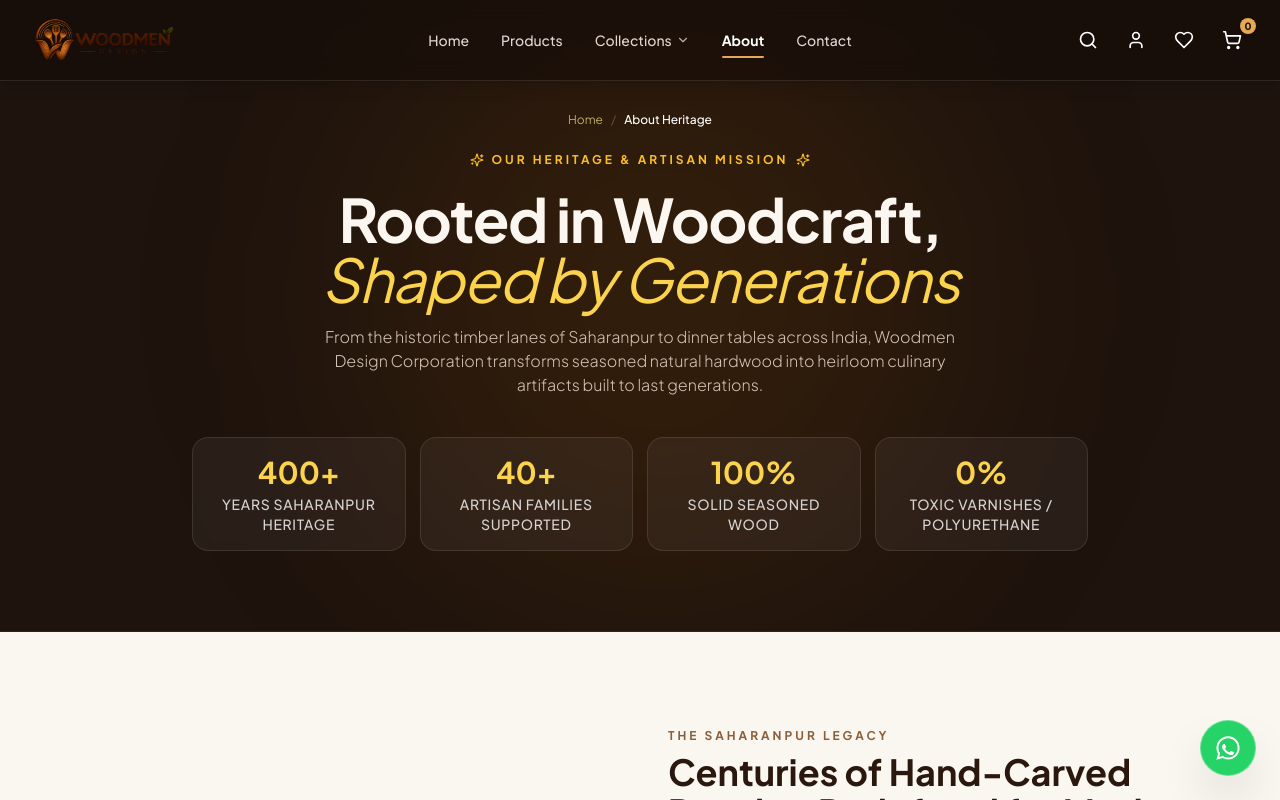
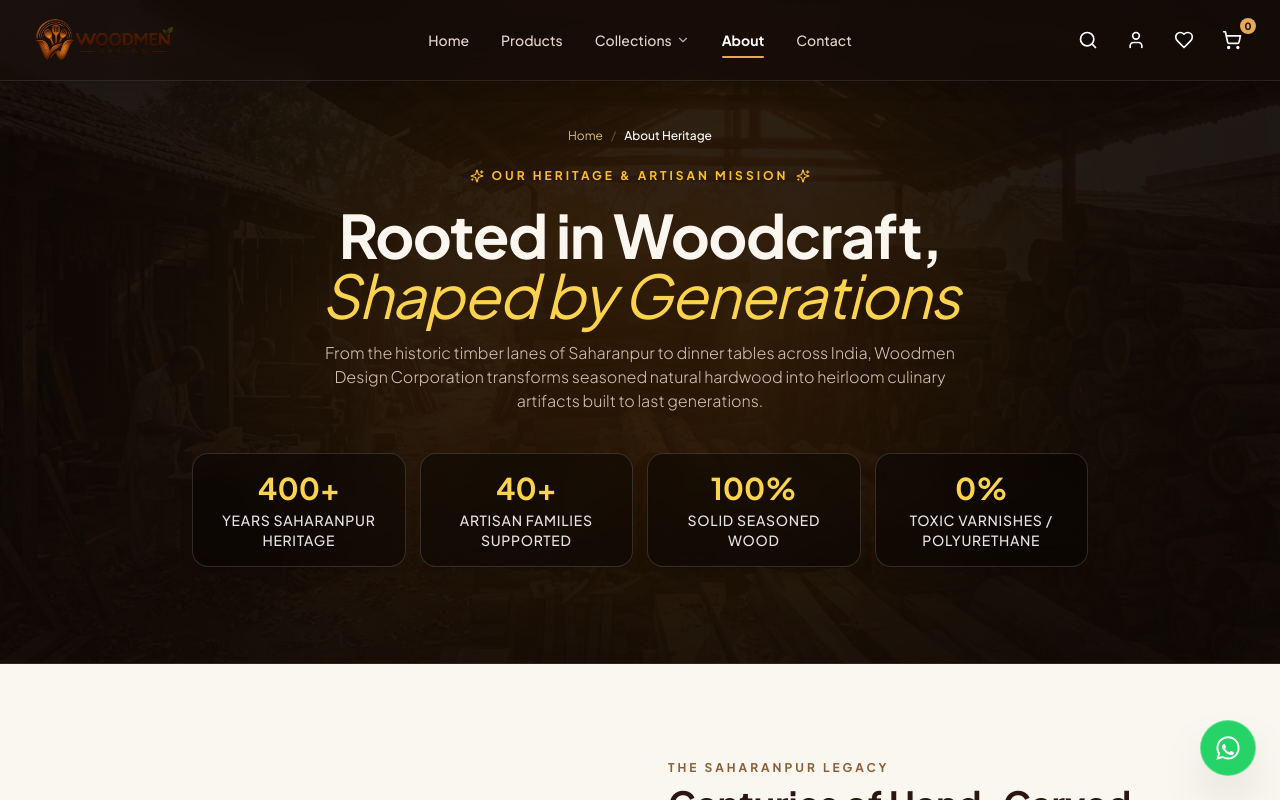
Before and after one commit to mynexasolutions-spec/woodmendesign, a Next.js app: page /about in a window 1280 px wide. Shown: the top 800 px of the page. Built offline with nearby package versions, Linux system fonts and the light colour scheme.

Commit message:
feat(about): add cinematic Saharanpur heritage timber yard hero background image

```diff
--- a/app/about/page.tsx
+++ b/app/about/page.tsx
@@ -135,14 +135,29 @@ export default function AboutPage() {
     <div className="min-h-screen flex flex-col bg-[#FAF6F0]">
       <Navbar onOpenSearch={() => setIsSearchOpen(true)} />
 
-      {/* Hero Header */}
-      <section className="bg-[#1E130D] text-white pt-24 sm:pt-28 pb-14 sm:pb-20 relative overflow-hidden border-b border-[#362215]">
+      {/* Hero Header with Photographic Background */}
+      <section className="relative text-white pt-24 sm:pt-32 pb-16 sm:pb-24 overflow-hidden border-b border-[#362215] bg-[#160E08]">
+        {/* Photographic Background Image */}
+        <div className="absolute inset-0 z-0 pointer-events-none select-none">
+          <Image
+            src="/images/about-hero-bg.jpg"
+            alt="Saharanpur timber yard and heritage woodcraft workshop"
+            fill
+            priority
+            sizes="100vw"
+            className="object-cover object-center"
+          />
+          {/* Deep Dark Luxury Vignette & Contrast Overlay */}
+          <div className="absolute inset-0 bg-gradient-to-b from-[#140C07]/90 via-[#160E08]/82 to-[#140C07]/95" />
+          <div className="absolute inset-0 bg-black/25" />
+        </div>
+
         {/* Ambient Warm Radial Backlight */}
-        <div className="absolute top-0 right-1/4 w-[600px] h-[600px] bg-amber-600/10 rounded-full blur-[120px] pointer-events-none" />
+        <div className="absolute top-1/2 left-1/2 -translate-x-1/2 -translate-y-1/2 w-[700px] h-[500px] bg-amber-600/15 rounded-full blur-[140px] pointer-events-none z-0" />
 
-        <div className="max-w-7xl mx-auto px-4 sm:px-6 lg:px-8 relative z-10 text-center space-y-4 max-w-3xl">
+        <div className="max-w-5xl mx-auto px-4 sm:px-6 lg:px-8 relative z-10 text-center space-y-4">
           {/* Breadcrumb */}
-          <nav className="flex items-center justify-center gap-2 text-xs text-amber-200/70 mb-2" aria-label="Breadcrumb">
+          <nav className="flex items-center justify-center gap-2 text-xs text-amber-200/80 mb-2" aria-label="Breadcrumb">
             <Link href="/" className="hover:text-amber-300 transition-colors">
               Home
             </Link>
@@ -168,21 +183,21 @@ export default function AboutPage() {
 
           {/* Quick Stats Strip */}
           <div className="grid grid-cols-2 md:grid-cols-4 gap-3.5 pt-6 max-w-4xl mx-auto">
-            <div className="p-4 rounded-2xl bg-white/5 border border-white/10 backdrop-blur-sm">
+            <div className="p-4 rounded-2xl bg-black/40 border border-white/15 backdrop-blur-md shadow-lg">
               <span className="text-2xl sm:text-3xl font-bold font-mono text-amber-300 block">400+</span>
-              <span className="text-xs sm:text-sm text-stone-300 font-medium uppercase tracking-wider block mt-1">Years Saharanpur Heritage</span>
+              <span className="text-xs sm:text-sm text-stone-200 font-medium uppercase tracking-wider block mt-1">Years Saharanpur Heritage</span>
             </div>
-            <div className="p-4 rounded-2xl bg-white/5 border border-white/10 backdrop-blur-sm">
+            <div className="p-4 rounded-2xl bg-black/40 border border-white/15 backdrop-blur-md shadow-lg">
               <span className="text-2xl sm:text-3xl font-bold font-mono text-amber-300 block">40+</span>
-              <span className="text-xs sm:text-sm text-stone-300 font-medium uppercase tracking-wider block mt-1">Artisan Families Supported</span>
+              <span className="text-xs sm:text-sm text-stone-200 font-medium uppercase tracking-wider block mt-1">Artisan Families Supported</span>
             </div>
-            <div className="p-4 rounded-2xl bg-white/5 border border-white/10 backdrop-blur-sm">
+            <div className="p-4 rounded-2xl bg-black/40 border border-white/15 backdrop-blur-md shadow-lg">
               <span className="text-2xl sm:text-3xl font-bold font-mono text-amber-300 block">100%</span>
-              <span className="text-xs sm:text-sm text-stone-300 font-medium uppercase tracking-wider block mt-1">Solid Seasoned Wood</span>
+              <span className="text-xs sm:text-sm text-stone-200 font-medium uppercase tracking-wider block mt-1">Solid Seasoned Wood</span>
             </div>
-            <div className="p-4 rounded-2xl bg-white/5 border border-white/10 backdrop-blur-sm">
+            <div className="p-4 rounded-2xl bg-black/40 border border-white/15 backdrop-blur-md shadow-lg">
               <span className="text-2xl sm:text-3xl font-bold font-mono text-amber-300 block">0%</span>
-              <span className="text-xs sm:text-sm text-stone-300 font-medium uppercase tracking-wider block mt-1">Toxic Varnishes / Polyurethane</span>
+              <span className="text-xs sm:text-sm text-stone-200 font-medium uppercase tracking-wider block mt-1">Toxic Varnishes / Polyurethane</span>
             </div>
           </div>
         </div>
```
Also changed, not shown: public/images/about-hero-bg.jpg (added), public/tailwind.css, 1 other file (tests, documents, lock files or other folders).
